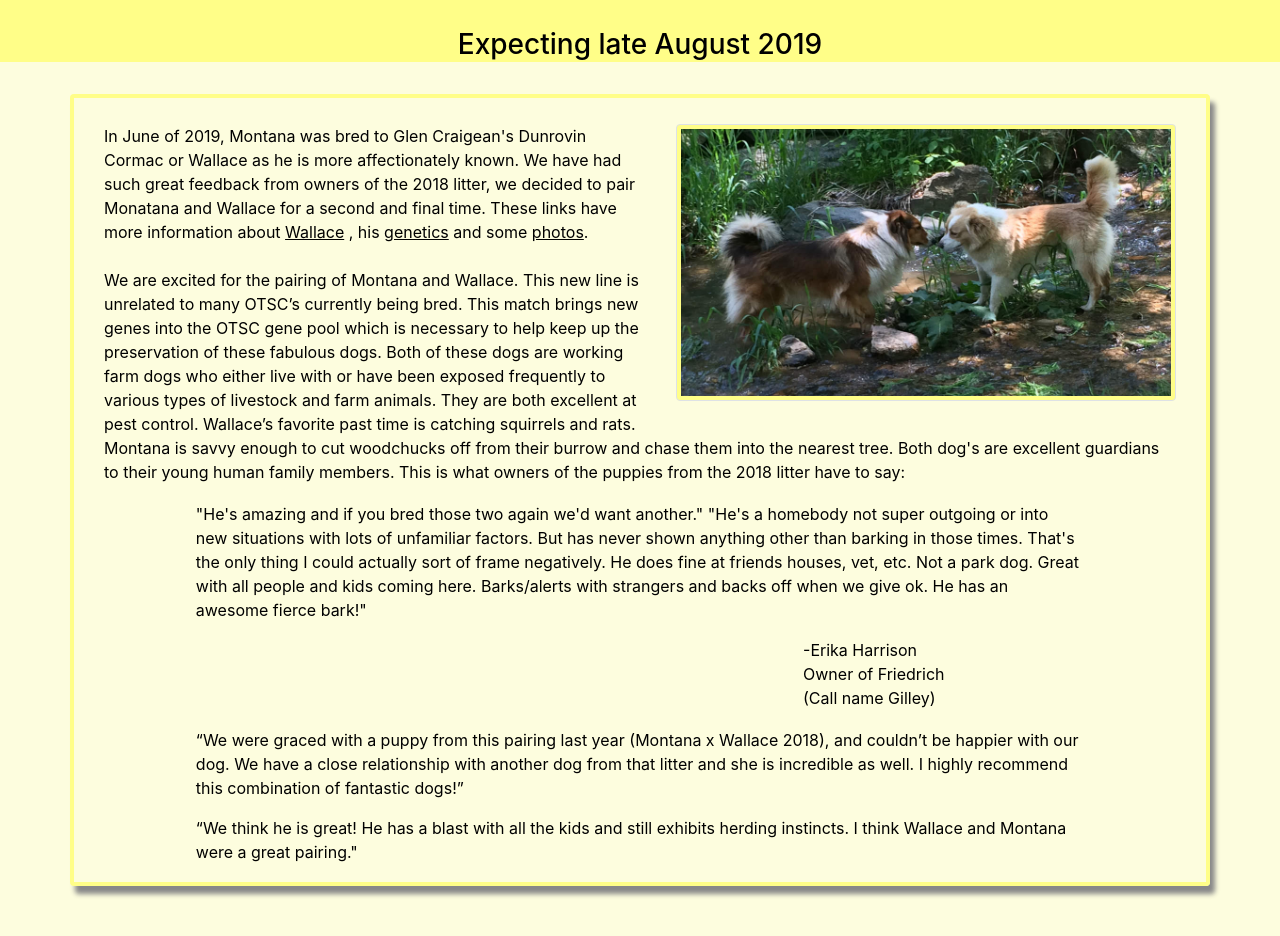
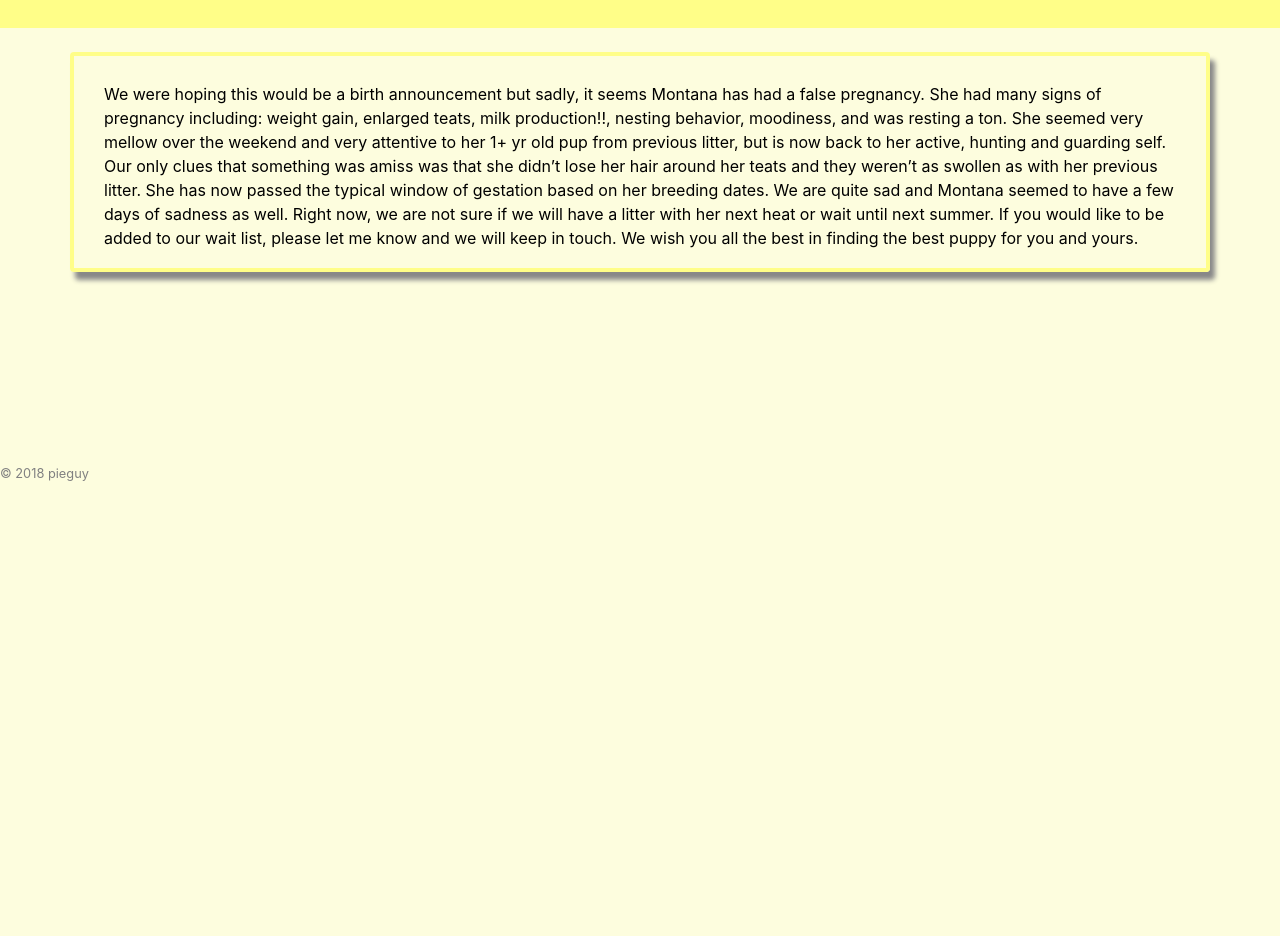
Before and after one commit to 3point14guy/Sunshine-Farms-OTSC-page, a plain HTML site: page 2019puppies.html in a window 1280 px wide. Shown: the part 290-1226 px from the top of the page. After the commit the page ends 800 px from the top, so only its background shows below. Drawn offline with nearby package versions, Linux system fonts and the light colour scheme.

Commit message:
no litter announcement

```diff
--- a/2019puppies.html
+++ b/2019puppies.html
@@ -80,20 +80,21 @@
       <div class="bottom-band"></div>
 
 
-      <h3>Expecting late August 2019</h3>
+      <!-- <h3>Expecting late August 2019</h3> -->
       <br>
       <div class="container blog">
         <!-- <h6 class="blog-header">About the puppies' sire...</h6> -->
         <div class="row">
           <div class="col">
             <br>
-            <p><img class="img-thumbnail fixed-gallery float-right" src="images/montana_and_wallace2.jpg" alt="Montana and Wallace" width=500>In June of 2019, Montana was bred to Glen Craigean's Dunrovin Cormac or Wallace as he is more affectionately known. We have had such great feedback from owners of the 2018 litter, we decided to pair Monatana and Wallace for a second and final time. These links have more information about <a href="wallace.html">Wallace</a> , his <a href="wallace.html#genetics">genetics</a> and some <a href="wallace.html#photos">photos</a>.
+            <p>We were hoping this would be a birth announcement but sadly, it seems Montana has had a false pregnancy. She had many signs of pregnancy including: weight gain, enlarged teats, milk production!!, nesting behavior, moodiness, and was resting a ton. She seemed very mellow over the weekend and very attentive to her 1+ yr old pup from previous litter, but is now back to her active, hunting and guarding self.  Our only clues that something was amiss was that she didn’t lose her hair around her teats and they weren’t as swollen as with her previous litter.  She has now passed the typical window of gestation based on her breeding dates. We are quite sad and Montana seemed to have a few days of sadness as well.  Right now, we are not sure if we will have a litter with her next heat or wait until next summer.  If you would like to be added to our wait list, please let me know and we will keep in touch.  We wish you all the best in finding the best puppy for you and yours.</p>
+            <!-- <p><img class="img-thumbnail fixed-gallery float-right" src="images/montana_and_wallace2.jpg" alt="Montana and Wallace" width=500>In June of 2019, Montana was bred to Glen Craigean's Dunrovin Cormac or Wallace as he is more affectionately known. We have had such great feedback from owners of the 2018 litter, we decided to pair Monatana and Wallace for a second and final time. These links have more information about <a href="wallace.html">Wallace</a> , his <a href="wallace.html#genetics">genetics</a> and some <a href="wallace.html#photos">photos</a>.
             <br><br>
             We are excited for the pairing of Montana and Wallace.  This new line is unrelated to many OTSC’s currently being bred.  This match brings new genes into the OTSC gene pool which is necessary to help keep up the preservation of these fabulous dogs. Both of these dogs are working farm dogs who either live with or have been exposed frequently to various types of livestock and farm animals.  They are both excellent at pest control. Wallace’s favorite past time is catching squirrels and rats.  Montana is savvy enough to cut woodchucks off from their burrow and chase them into the nearest tree. Both dog's are excellent guardians to their young human family members. This is what owners of the puppies from the 2018 litter have to say:
-            </p>
+            </p> -->
           </div>
         </div>
-        <div class="row">
+        <!-- <div class="row">
           <div class="col-1">
 
           </div>
@@ -119,7 +120,7 @@
               “We think he is great!  He has a blast with all the kids and still exhibits herding instincts. I think Wallace and Montana were a great pairing."
             </p>
           </div>
-        </div>
+        </div> -->
       </div>
       <br>
       <br>
```
Also changed, not shown: index.html (+2 -1 lines).
